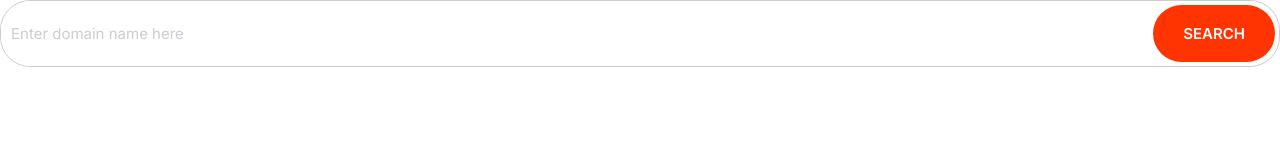
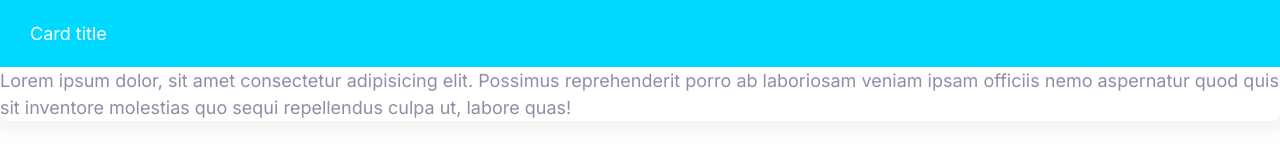
Before and after one commit to ujjwalsotra/Moshify_clone, a plain HTML site: page index.html in a window 1280 px wide. Drawn offline with Linux system fonts and the light colour scheme.

Commit message:
Card style added.

```diff
--- a/css/styles.css
+++ b/css/styles.css
@@ -250,3 +250,26 @@
         font-size: 1.5rem;
     }
 }
+
+/* CARDS */
+
+.card{
+    border-radius: 7px;
+    box-shadow: 0 0 20px 10px #f3f3f3;
+}
+
+.card__header,card__body{
+    padding: 2rem 3rem;
+}
+
+.card--primary .card__header{
+    background: var(--color-primary);
+    color:#fff;
+    overflow: hidden;
+}
+
+.card--secondary .card__header{
+    background: var(--color-secondary);
+    color:#fff;
+    overflow: hidden;
+}
--- a/index.html
+++ b/index.html
@@ -12,9 +12,14 @@
             <link rel="stylesheet" href="css/styles.css">
 </head>
 <body>
-  <div class="input-group">
-    <input type="text" class="input" placeholder="Enter domain name here">
-    <button class="btn btn--accent">Search</button>
+  <div class="card card--secondary">
+    <header class="card__header">
+      Card title
+    </header>
+    <div class="card__body">
+      Lorem ipsum dolor, sit amet consectetur adipisicing elit. Possimus reprehenderit porro ab laboriosam veniam ipsam officiis nemo aspernatur quod quis sit inventore molestias quo sequi repellendus culpa ut, labore quas!
+
+    </div>
   </div>
 </body>
 </html>
```
Also changed, not shown: components/card.html (added, +6 -0 lines).
